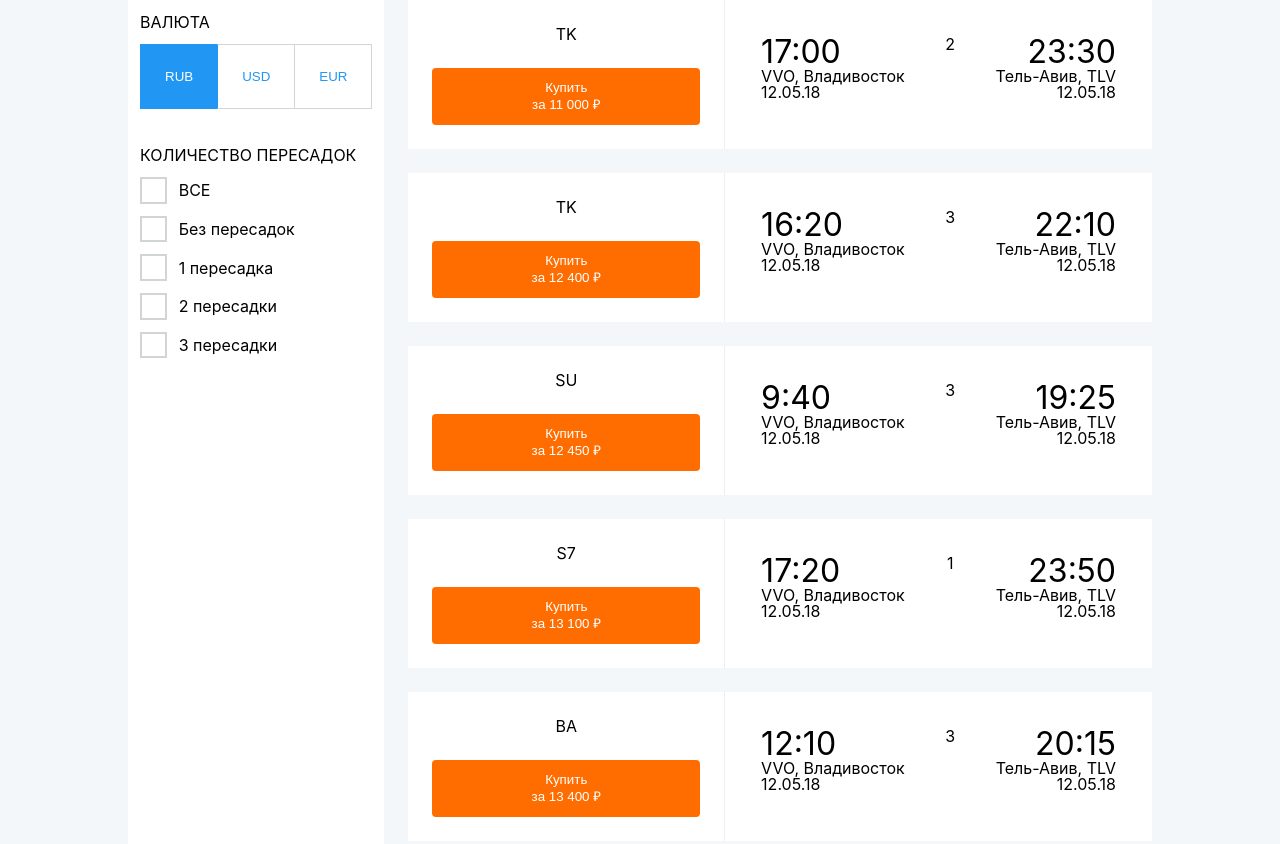
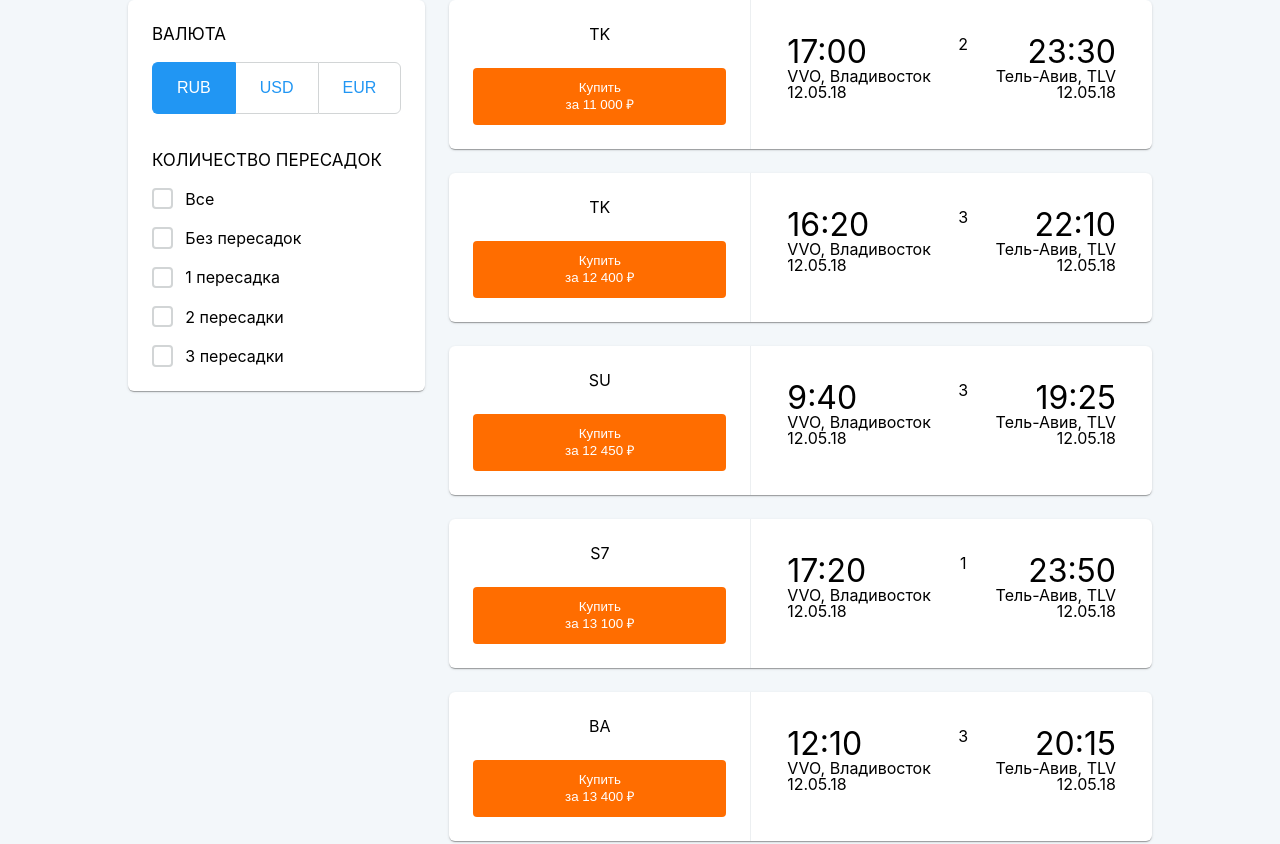
Before and after one commit to vatosarmat/ticket_viewer, a React (Create React App) app: page / in a window 1280 px wide. Shown: the top 844 px of the page. Built offline with nearby package versions, Linux system fonts and the light colour scheme.

Commit message:
Style side panel

```diff
--- a/src/components/Main/ListItem.tsx
+++ b/src/components/Main/ListItem.tsx
@@ -20,7 +20,7 @@ const ListItem: React.FC<ListItemProps> = ({
   currency,
 }) => {
   return (
-    <li className="List-item">
+    <li className="List-item paper">
       <div className="List-item__logo-button">
         <span>{carrier}</span>
         <button>
--- a/src/components/Side.css
+++ b/src/components/Side.css
@@ -1,13 +1,19 @@
 .Side {
+  position: sticky;
+  top: 0;
+}
+
+.Side-content {
   background-color: #ffffff;
   display: flex;
   flex-direction: column;
   gap: calc(var(--spacing) * 3 / 2);
-  padding: calc(var(--spacing) / 2);
+  /* padding: calc(var(--spacing) / 2); */
+  padding: var(--spacing);
 }
 
 .Side-control {
   display: flex;
   flex-direction: column;
-  gap: calc(var(--spacing) / 2);
+  gap: calc(var(--spacing) * 3 / 4);
 }
--- a/src/components/Side.tsx
+++ b/src/components/Side.tsx
@@ -31,9 +31,11 @@ const Side: React.FC = () => {
     )
 
   return (
+    <div>
       <div className="Side">
+        <div className="Side-content paper">
           <div className="Side-control">
-        <div className="Side-control__label">ВАЛЮТА</div>
+            <div className="Side-control__label typography-subheading">Валюта</div>
             <ToggleButtonGroup
               variants={currencyValues}
               value={currency}
@@ -43,14 +45,21 @@ const Side: React.FC = () => {
             />
           </div>
           <div className="Side-control">
-        <div className="Side-control__label">КОЛИЧЕСТВО ПЕРЕСАДОК</div>
+            <div className="Side-control__label typography-subheading">
+              Количество пересадок
+            </div>
             <CheckBoxGroup
               labeledValues={labeledValues}
               valuesSelected={stopsFilter}
               onChange={value =>
-            dispatch({ type: 'Ticket/set_stops_filter', payload: { stopsFilter: value } })
+                dispatch({
+                  type: 'Ticket/set_stops_filter',
+                  payload: { stopsFilter: value },
+                })
               }
             />
+          </div>
+        </div>
       </div>
     </div>
   )
--- a/src/components/controls/CheckBoxGroup.css
+++ b/src/components/controls/CheckBoxGroup.css
@@ -1,10 +1,20 @@
 .CheckBoxGroup {
   display: flex;
   flex-direction: column;
-  gap: calc(var(--spacing) / 2);
+  gap: calc(var(--spacing) * 3 / 4);
 }
 
 .CheckBox {
+  margin-left: calc(-1 * var(--spacing));
+  padding-left: calc(var(--spacing));
+  margin-right: calc(-1 * var(--spacing));
+  padding-right: calc(var(--spacing));
+
+  margin-top: calc(-1 * var(--spacing) * 3 / 8);
+  padding-top: calc(var(--spacing) * 3 / 8);
+  margin-bottom: calc(-1 * var(--spacing) * 3 / 8);
+  padding-bottom: calc(var(--spacing) * 3 / 8);
+
   display: flex;
   flex-direction: row;
   gap: calc(var(--spacing) / 2);
@@ -15,27 +25,34 @@
 .CheckBox:hover,
 .CheckBox__input:hover {
   cursor: pointer;
+  background-color: var(--control-hover-color);
 }
 
 .CheckBox__input {
+  color: var(--control-primary-color);
   appearance: none;
   display: flex;
   align-items: center;
   justify-content: center;
 
-  width: 2em;
-  height: 2em;
-  border: 0.15em solid var(--control-border-color);
+  width: 1.6em;
+  height: 1.6em;
+  border: 2px solid var(--control-border-color);
+  border-radius: 4px;
 }
 
 .CheckBox__input::before {
-  content: url('../icons/check.svg');
-  /* background-color: currentColor; */
+  content: url('../icons/check12.svg');
+  color: var(--control-primary-color);
   transform: scale(0);
 
-  width: 2em;
-  height: 2em;
+  width: 1em;
+  height: 1em;
   transition: 120ms transform ease-in-out;
+}
+
+.CheckBox__input:checked {
+  border-color: var(--control-primary-color);
 }
 
 .CheckBox__input:checked::before {
@@ -46,12 +63,28 @@
   line-height: 1;
 }
 
+.CheckBox__pre-only {
+  flex-grow: 1;
+}
+
 .CheckBox__only {
   border: none;
+  line-height: 1;
   background-color: var(--control-hover-color);
   color: var(--control-primary-color);
+
+  margin-left: calc(-1 * var(--spacing) / 2);
+  padding-left: calc(var(--spacing) / 2);
+  margin-right: calc(-1 * var(--spacing) / 2);
+  padding-right: calc(var(--spacing) / 2);
+
+  margin-top: calc(-1 * var(--spacing) * 1 / 2);
+  padding-top: calc(var(--spacing) * 1 / 2);
+  margin-bottom: calc(-1 * var(--spacing) * 1 / 2);
+  padding-bottom: calc(var(--spacing) * 1 / 2);
 }
 
 .CheckBox__only:hover {
   cursor: pointer;
+  text-decoration: underline;
 }
--- a/src/components/controls/CheckBoxGroup.tsx
+++ b/src/components/controls/CheckBoxGroup.tsx
@@ -37,7 +37,7 @@ const CheckBoxGroup = <Value extends string | number>({
           checked={allChecked}
           onChange={() => onChange(getAll(!allChecked))}
         />
-        <span className="CheckBox__label">ВСЕ</span>
+        <span className="CheckBox__label">Все</span>
       </label>
       {labeledValues.map(([value, label]) => (
         <label
@@ -53,14 +53,17 @@ const CheckBoxGroup = <Value extends string | number>({
             checked={valuesSelected[value] ?? false}
             onChange={onChecked}
           />
-          <span className="CheckBox__label">{label}</span>
+          <span className="CheckBox__label typography-normal">{label}</span>
           {valueHovered === value && (
-            <button
-              className="CheckBox__only"
-              onClick={() => onChange({ ...getAll(false), [value]: true })}
-            >
-              ТОЛЬКО
-            </button>
+            <>
+              <div className="CheckBox__pre-only"></div>
+              <button
+                className="CheckBox__only"
+                onClick={() => onChange({ ...getAll(false), [value]: true })}
+              >
+                только
+              </button>
+            </>
           )}
         </label>
       ))}
--- a/src/components/controls/ToggleButtonGroup.css
+++ b/src/components/controls/ToggleButtonGroup.css
@@ -11,11 +11,18 @@
 
   color: var(--control-primary-color);
   background-color: #ffffff;
-  padding: var(--spacing);
+  padding: calc(var(--spacing) * 2 / 3) var(--spacing);
+}
+
+.ToggleButton:first-child {
+  border-top-left-radius: 6px;
+  border-bottom-left-radius: 6px;
 }
 
 .ToggleButton:last-child {
   border-right: 1px solid var(--control-border-color);
+  border-top-right-radius: 6px;
+  border-bottom-right-radius: 6px;
 }
 
 /* background */
--- a/src/components/controls/ToggleButtonGroup.tsx
+++ b/src/components/controls/ToggleButtonGroup.tsx
@@ -11,13 +11,14 @@ const ToggleButtonGroup = <Variant extends string>({
   value,
   onChange,
 }: ToggleButtonGroupProps<Variant>) => {
+  const buttonClass = 'ToggleButton typography-normal-upper'
   return (
     <div className="ToggleButtonGroup">
       {variants.map(variant => (
         <button
           key={variant}
           className={
-            variant === value ? 'ToggleButton ToggleButton_checked' : 'ToggleButton'
+            variant === value ? `${buttonClass} ToggleButton_checked` : buttonClass
           }
           onClick={() => onChange(variant)}
         >
--- a/src/index.css
+++ b/src/index.css
@@ -34,3 +34,28 @@ code {
 #root > * {
   margin: auto;
 }
+
+.paper {
+  border-radius: 6px;
+  box-shadow: 0px 2px 1px -1px rgba(0, 0, 0, 0.2), 0px 1px 1px 0px rgba(0, 0, 0, 0.14),
+    0px 1px 3px 0px rgba(0, 0, 0, 0.12);
+}
+
+.typography-normal {
+  font-size: 16px;
+}
+
+.typography-normal-upper {
+  font-size: 16px;
+  text-transform: uppercase;
+}
+
+.typography-subheading {
+  font-size: 17px;
+  text-transform: uppercase;
+}
+
+.typography-supplement {
+  font-size: 15px;
+  text-transform: uppercase;
+}
```
Also changed, not shown: src/components/icons/check12.svg (added). Lines whose indentation alone changed are shown as unchanged.
